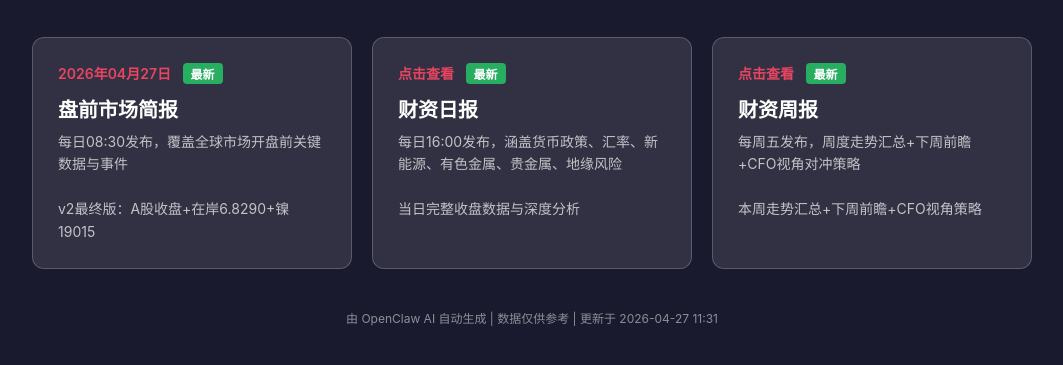
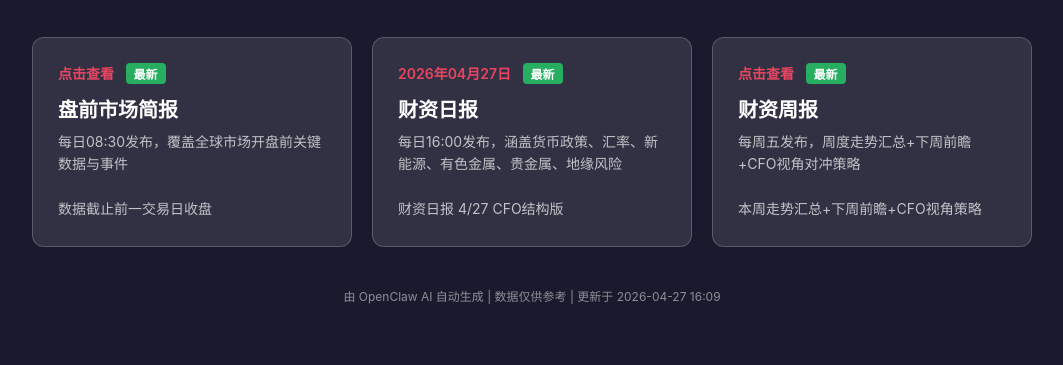
Before and after one commit to qinzheng1983/pre-market-dashboard, a plain HTML site: page dashboard.html in a window 1280 px wide. Shown: the part 123-488 px from the top of the page, without its empty margins (108-1171 px from the left). Drawn offline with Linux system fonts and the light colour scheme.

Commit message:
Update dashboard for finance-daily 20260427

```diff
--- a/dashboard.html
+++ b/dashboard.html
@@ -93,16 +93,16 @@
     <div class="report-grid">
         <!-- 盘前简报 -->
         <a href="index.html" class="report-card">
-            <div class="date">2026年04月27日 <span class="badge">最新</span></div>
+            <div class="date">点击查看 <span class="badge">最新</span></div>
             <div class="title">盘前市场简报</div>
-            <div class="desc">每日08:30发布，覆盖全球市场开盘前关键数据与事件<br><br>v2最终版：A股收盘+在岸6.8290+镍19015</div>
+            <div class="desc">每日08:30发布，覆盖全球市场开盘前关键数据与事件<br><br>数据截止前一交易日收盘</div>
         </a>
 
         <!-- 财资日报 -->
-        <a href="finance-daily/20260424.html" class="report-card">
-            <div class="date">点击查看 <span class="badge">最新</span></div>
+        <a href="finance-daily/20260427.html" class="report-card">
+            <div class="date">2026年04月27日 <span class="badge">最新</span></div>
             <div class="title">财资日报</div>
-            <div class="desc">每日16:00发布，涵盖货币政策、汇率、新能源、有色金属、贵金属、地缘风险<br><br>当日完整收盘数据与深度分析</div>
+            <div class="desc">每日16:00发布，涵盖货币政策、汇率、新能源、有色金属、贵金属、地缘风险<br><br>财资日报 4/27 CFO结构版</div>
         </a>
 
         <!-- 财资周报 -->
@@ -114,7 +114,7 @@
     </div>
 
     <div class="footer">
-        由 OpenClaw AI 自动生成 | 数据仅供参考 | 更新于 2026-04-27 11:31
+        由 OpenClaw AI 自动生成 | 数据仅供参考 | 更新于 2026-04-27 16:09
     </div>
 </body>
 </html>
```
